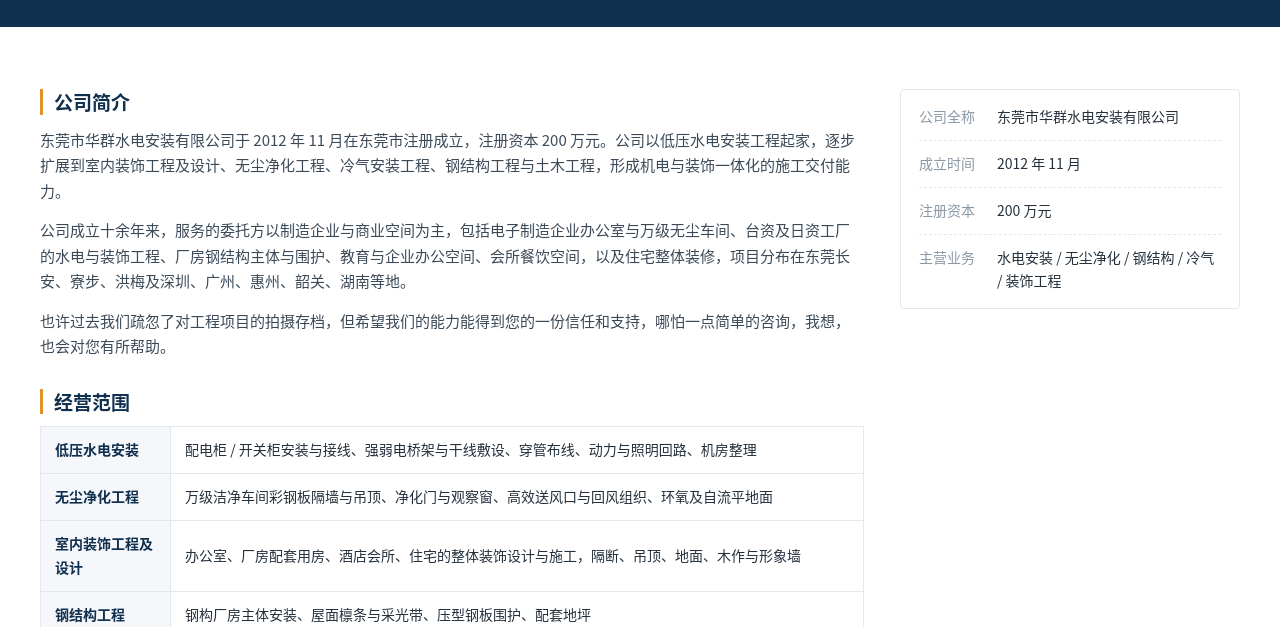
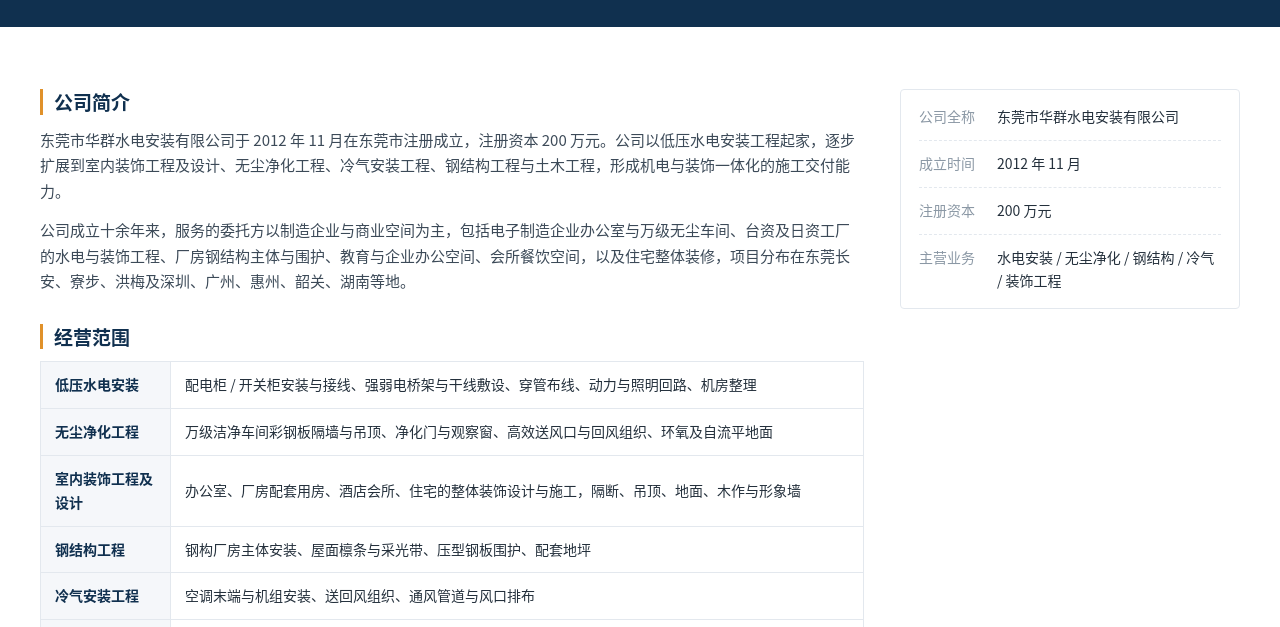
Before and after one commit to xiaoyey096-bit/huaqun-engineering, a plain HTML site: page about.html in a window 1280 px wide. Shown: the part 173-800 px from the top of the page. Drawn offline with Linux system fonts and the light colour scheme.

Commit message:
公司简介去掉也许过去一段

```diff
--- a/about.html
+++ b/about.html
@@ -37,7 +37,6 @@
       <h3>公司简介</h3>
       <p>东莞市华群水电安装有限公司于 2012 年 11 月在东莞市注册成立，注册资本 200 万元。公司以低压水电安装工程起家，逐步扩展到室内装饰工程及设计、无尘净化工程、冷气安装工程、钢结构工程与土木工程，形成机电与装饰一体化的施工交付能力。</p>
       <p>公司成立十余年来，服务的委托方以制造企业与商业空间为主，包括电子制造企业办公室与万级无尘车间、台资及日资工厂的水电与装饰工程、厂房钢结构主体与围护、教育与企业办公空间、会所餐饮空间，以及住宅整体装修，项目分布在东莞长安、寮步、洪梅及深圳、广州、惠州、韶关、湖南等地。</p>
-      <p>也许过去我们疏忽了对工程项目的拍摄存档，但希望我们的能力能得到您的一份信任和支持，哪怕一点简单的咨询，我想，也会对您有所帮助。</p>
 
       <h3>经营范围</h3>
       <table class="scope-table">
```
